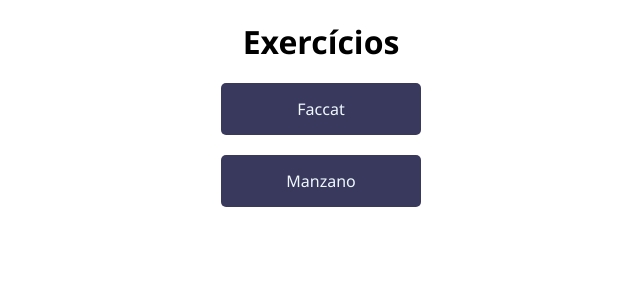
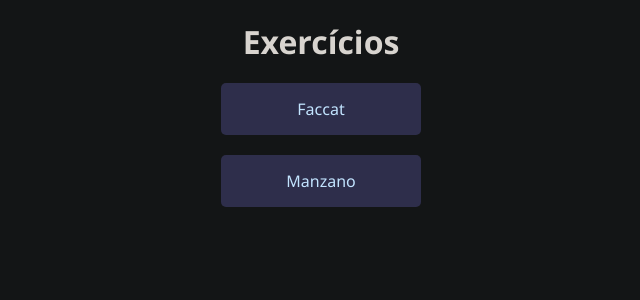
Before and after one commit to G3rsonBR/Recriando-Tarefas-de-Logica-em-React, a React (Vite) app: page / in a window 1280 px wide. Shown: the top 300 px of the page, without its empty margins (319-959 px from the left). Built offline with nearby package versions, Linux system fonts and the light colour scheme.

Commit message:
Estilizando a página

```diff
--- a/src/App.css
+++ b/src/App.css
@@ -3,6 +3,12 @@
   padding: 0;
   box-sizing: border-box;
   font-family: 'Segoe UI', Tahoma, Geneva, Verdana, sans-serif;
+}
+
+html {
+  background-color: #131516;
+  color:  #d8d4cf;
+
 }
 
 /* Scrollbar Style*/
@@ -37,8 +43,8 @@
 .btn {
   width: 200px;
   padding: 15px 20px;
-  background-color: rgb(57, 57, 94);
-  color: aliceblue;
+  background-color: rgb(46, 46, 75);
+  color: rgb(194, 228, 255);
   font-size: 1rem;
   font-weight: 500;
   border-radius: 5px;
@@ -49,7 +55,7 @@
 
 .btn:hover {
   transform: scale(1.01);
-  background-color: rgb(26, 26, 54);
+  background-color: rgb(78, 78, 104);
 }
 
 .btn-exercise {
```
